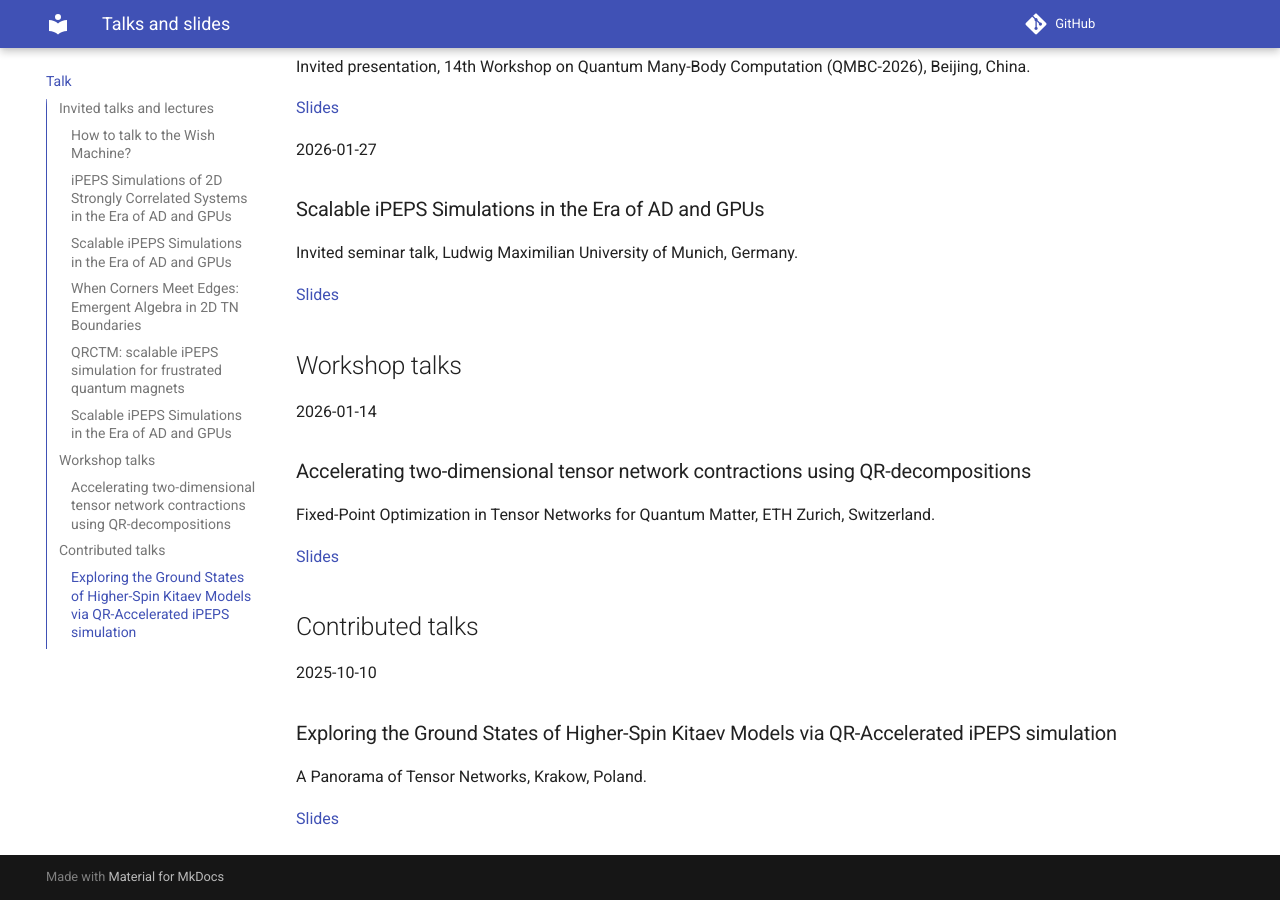
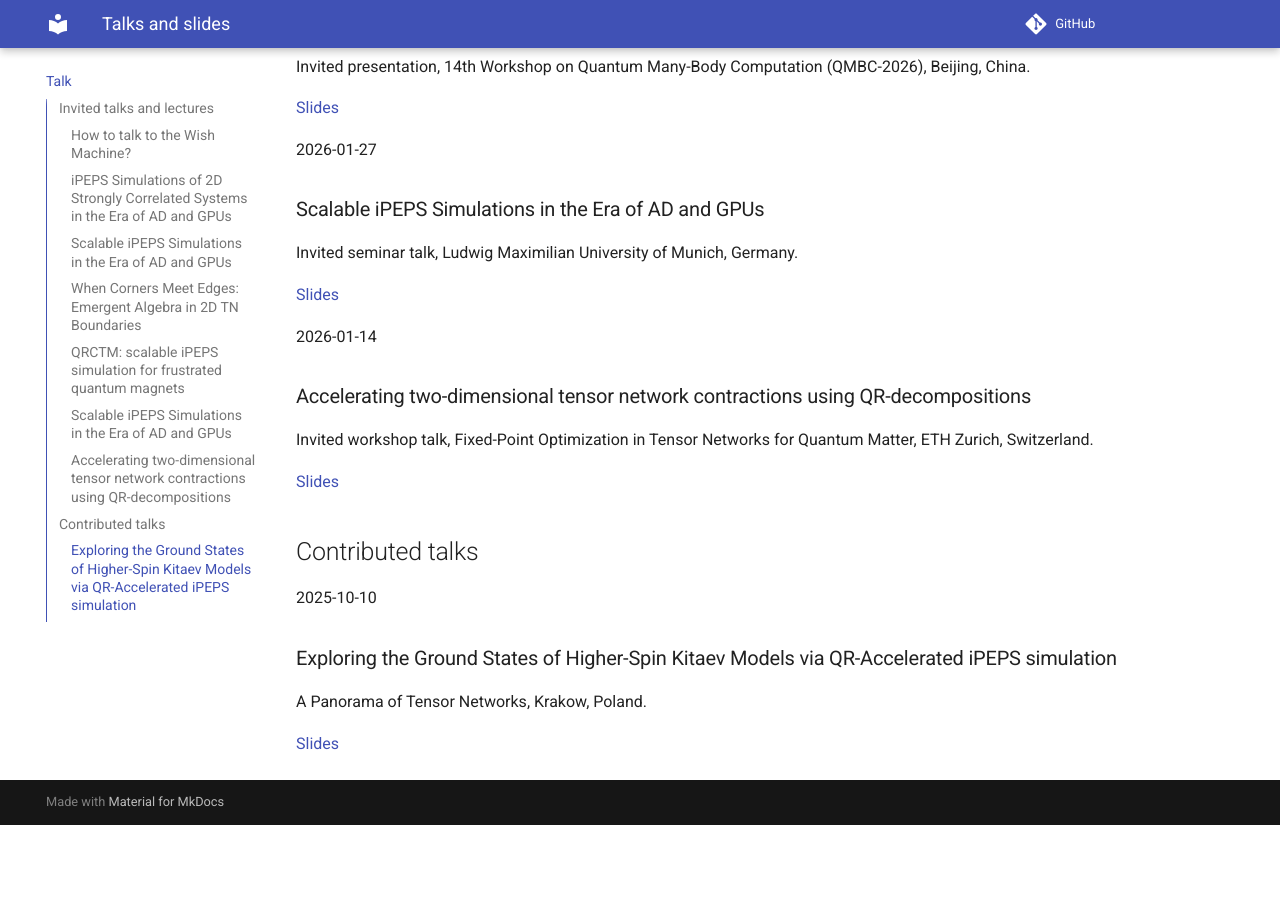
Before and after one commit to qiyang-ustc/qiyang-ustc.github.io, an MkDocs documentation site: the page built from docs/talks.md, in a window 1280 px wide and 900 px high, scrolled down 1218 px. Built offline with MkDocs 1.6.1 and Material for MkDocs 9.7.7, drawn with Linux system fonts in a browser that asks for light colours; comment, search, counter and statistics services are not loaded; after the commit the page ends 2043 px from its top, so only the background shows below that.

Commit message:
Mark ETH workshop presentation as invited

```diff
--- a/docs/cv.md
+++ b/docs/cv.md
@@ -264,7 +264,7 @@ Invited seminar talk, Ludwig Maximilian University of Munich, Germany.
 
 ### Accelerating two-dimensional tensor network contractions using QR-decompositions
 
-Fixed-Point Optimization in Tensor Networks for Quantum Matter, ETH Zurich, Switzerland.
+Invited workshop talk, Fixed-Point Optimization in Tensor Networks for Quantum Matter, ETH Zurich, Switzerland.
 
 [Slides](/talk/2026FIXNET.pdf)
 
--- a/docs/cv/index.html
+++ b/docs/cv/index.html
@@ -253,7 +253,7 @@
 <article class="record"><p class="record-date">Apr 2026</p><div><h3>When Corners Meet Edges: Emergent Algebra in 2D TN Boundaries</h3><p>Invited seminar, Beijing, China.</p></div></article>
 <article class="record"><p class="record-date">2026-04-12</p><div><h3>QRCTM: scalable iPEPS simulation for frustrated quantum magnets</h3><p>Invited presentation, 14th Workshop on Quantum Many-Body Computation (QMBC-2026), Beijing, China.</p><div class="record-links"><a href="/talk/2026QMBC_QRCTM.pdf">Slides</a></div></div></article>
 <article class="record"><p class="record-date">2026-01-27</p><div><h3>Scalable iPEPS Simulations in the Era of AD and GPUs</h3><p>Invited seminar talk, Ludwig Maximilian University of Munich, Germany.</p><div class="record-links"><a href="/talk/2026LMU_iPEPS.pdf">Slides</a></div></div></article>
-<article class="record"><p class="record-date">2026-01-14</p><div><h3>Accelerating two-dimensional tensor network contractions using QR-decompositions</h3><p>Fixed-Point Optimization in Tensor Networks for Quantum Matter, ETH Zurich, Switzerland.</p><div class="record-links"><a href="/talk/2026FIXNET.pdf">Slides</a></div></div></article>
+<article class="record"><p class="record-date">2026-01-14</p><div><h3>Accelerating two-dimensional tensor network contractions using QR-decompositions</h3><p>Invited workshop talk, Fixed-Point Optimization in Tensor Networks for Quantum Matter, ETH Zurich, Switzerland.</p><div class="record-links"><a href="/talk/2026FIXNET.pdf">Slides</a></div></div></article>
 <article class="record"><p class="record-date">2025-10-10</p><div><h3>Exploring the Ground States of Higher-Spin Kitaev Models via QR-Accelerated iPEPS simulation</h3><p>A Panorama of Tensor Networks, Krakow, Poland.</p><div class="record-links"><a href="/talk/QRCTMforHoneycomb.pdf?v=20251122">Slides</a></div></div></article></div></section>
       <section class="page-section" id="references">
       <div class="record-heading">
--- a/docs/talks.md
+++ b/docs/talks.md
@@ -54,13 +54,11 @@ Invited seminar talk, Ludwig Maximilian University of Munich, Germany.
 
 [Slides](/talk/2026LMU_iPEPS.pdf)
 
-## Workshop talks
-
 2026-01-14
 
 ### Accelerating two-dimensional tensor network contractions using QR-decompositions
 
-Fixed-Point Optimization in Tensor Networks for Quantum Matter, ETH Zurich, Switzerland.
+Invited workshop talk, Fixed-Point Optimization in Tensor Networks for Quantum Matter, ETH Zurich, Switzerland.
 
 [Slides](/talk/2026FIXNET.pdf)
 
```
Also changed, not shown: docs/talks/index.html (+2 -9 lines), 3 other files.
